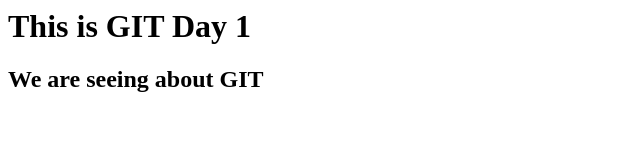
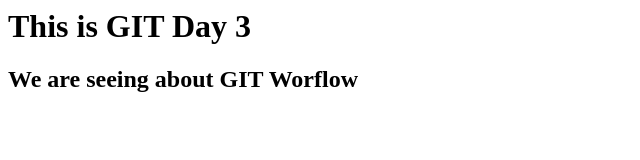
Before and after one commit to greensguna7/repo18, a plain HTML site: page index.html in a window 1280 px wide. Shown: the whole page, without its empty margins (0-640 px from the left). Drawn offline with Linux system fonts and the light colour scheme.

Commit message:
Updated final commit

```diff
--- a/index.html
+++ b/index.html
@@ -1,4 +1,4 @@
 <html>
-<h1>This is GIT Day 1</h1>
-<h2>We are seeing about GIT</h2>
+<h1>This is GIT Day 3</h1>
+<h2>We are seeing about GIT Worflow</h2>
 </html>
```
